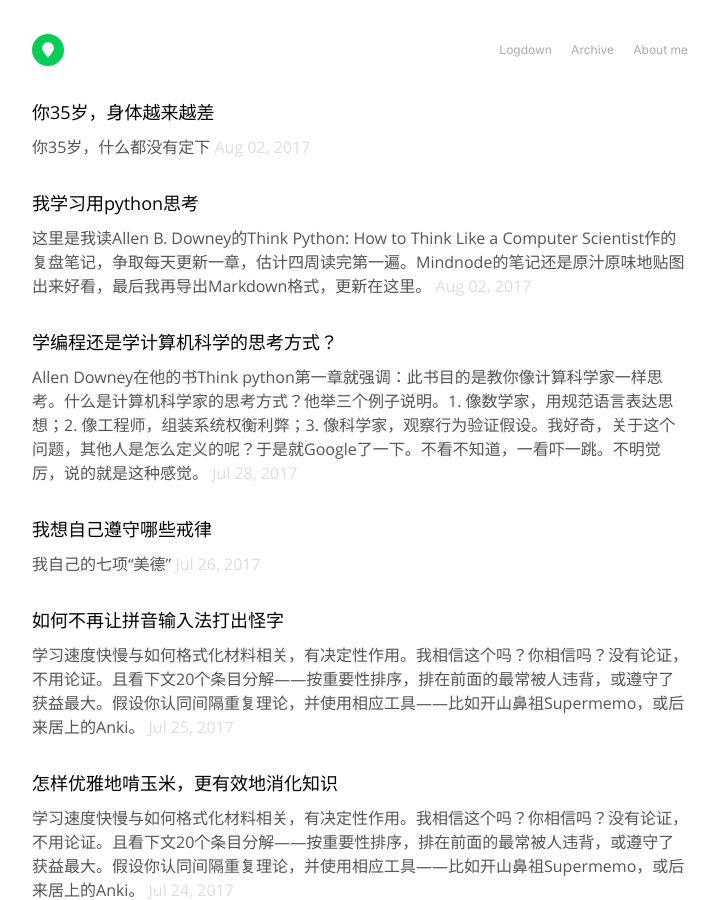
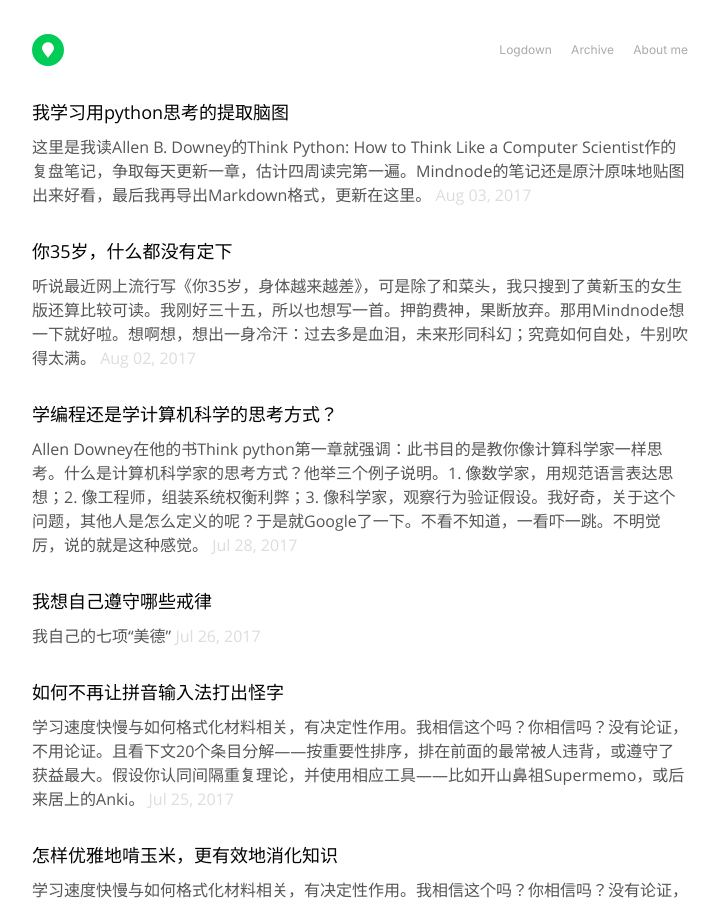
Before and after one commit to John-Qu/John-Qu.github.io, a Jekyll site: the page built from index.html, in a window 1280 px wide and 900 px high. Shown: the whole window, without its empty margins (280-999 px from the left). Built offline with Jekyll 4.4.1, drawn with Linux system fonts in a browser that asks for light colours.

Commit message:
update age 35 title

```diff
--- a/_posts/2017-07-26-learn to think python.md
+++ b/_posts/2017-07-26-learn to think python.md
@@ -1,7 +1,7 @@
 ---
 layout: post
-title:  "我学习用python思考"
-date: 2017-08-02 17:14:16 +0800
+title:  "我学习用python思考的提取脑图"
+date: 2017-08-03 18:35:56 +0800
 categories: tools
 ---
 
--- a/_posts/2017-08-01-at_age_35_you_are_better.md
+++ b/_posts/2017-08-01-at_age_35_you_are_better.md
@@ -1,13 +1,11 @@
 ---
 layout: post
-title:  "你35岁，身体越来越差"
+title:  "你35岁，什么都没有定下"
 date: 2017-08-02 19:27:51   +0800
 categories:  joke
 ---
 
-# 你35岁，什么都没有定下
-
-听说最近网上流行写《你35岁，身体越来越差》，可是除了和菜头，我只搜到了黄新玉版，比较可读。我刚好三十五，所以也想写一首。押韵费神，果断放弃。反正写了也没有人有功夫看，那用Mindnode想一下就好啦。
+听说最近网上流行写《你35岁，身体越来越差》，可是除了和菜头，我只搜到了黄新玉的女生版还算比较可读。我刚好三十五，所以也想写一首。押韵费神，果断放弃。那用Mindnode想一下就好啦。想啊想，想出一身冷汗：过去多是血泪，未来形同科幻；究竟如何自处，牛别吹得太满。
 
 ![](https://ws4.sinaimg.cn/large/006tKfTcgy1fi5lrir3wbj313s34b4qp.jpg)
 
```
